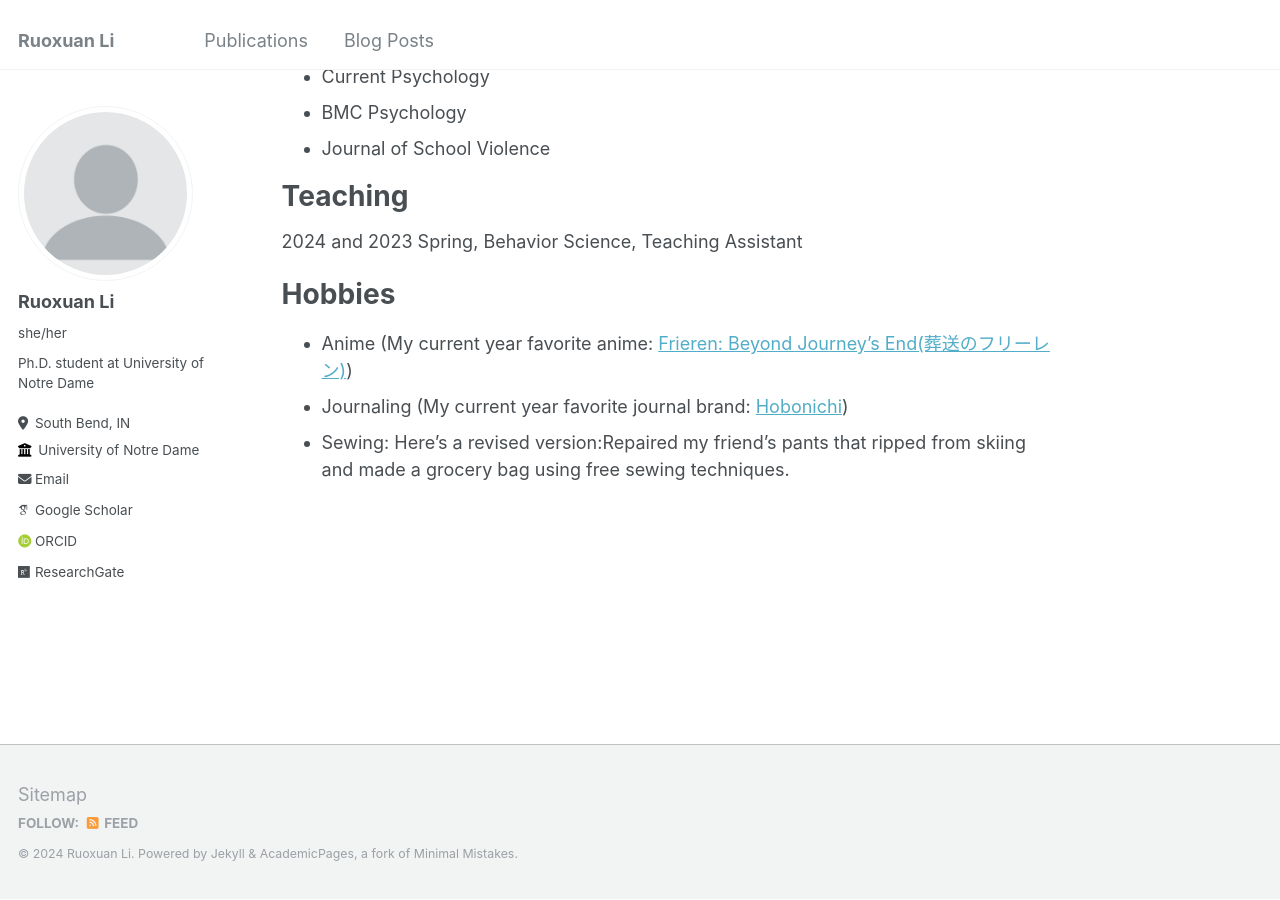
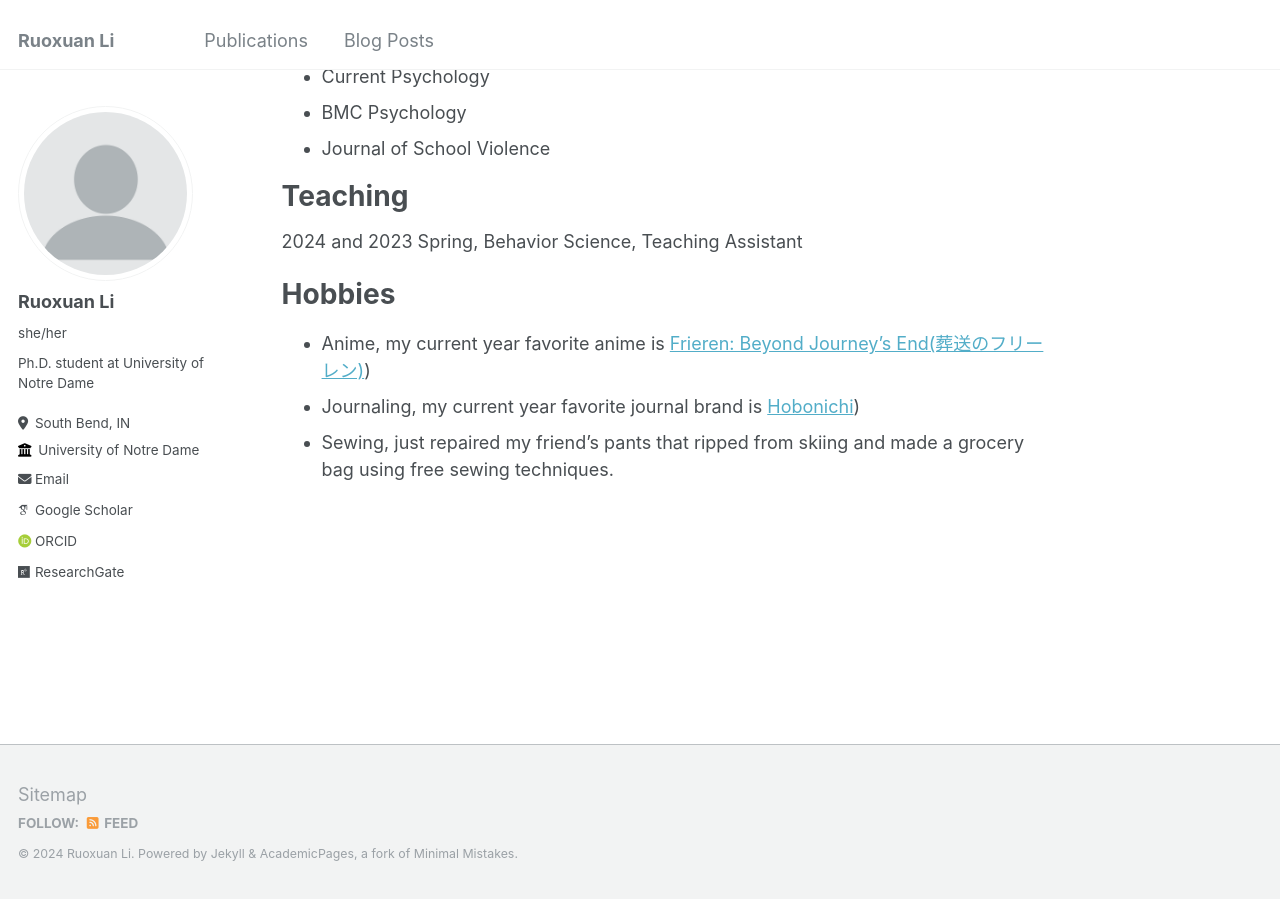
Before and after one commit to Ruoxuan-Li-Roxanne/Ruoxuan-Li-Roxanne.github.io, a Jekyll site: the page built from _pages/about.md, in a window 1280 px wide and 900 px high, scrolled down 3032 px. Built offline with Jekyll 4.4.1, drawn with Linux system fonts in a browser that asks for light colours; some web fonts are replaced.

Commit message:
Update about.md

```diff
--- a/_pages/about.md
+++ b/_pages/about.md
@@ -69,6 +69,6 @@ Teaching
 
 Hobbies
 ======
-- Anime (My current year favorite anime: [Frieren: Beyond Journey's End(葬送のフリーレン)](https://frieren-anime.jp/))
-- Journaling (My current year favorite journal brand: [Hobonichi](https://www.1101.com/store/techo/en/))
-- Sewing: Here's a revised version:Repaired my friend's pants that ripped from skiing and made a grocery bag using free sewing techniques.
+- Anime, my current year favorite anime is [Frieren: Beyond Journey's End(葬送のフリーレン)](https://frieren-anime.jp/))
+- Journaling, my current year favorite journal brand is [Hobonichi](https://www.1101.com/store/techo/en/))
+- Sewing, just repaired my friend's pants that ripped from skiing and made a grocery bag using free sewing techniques.
```
